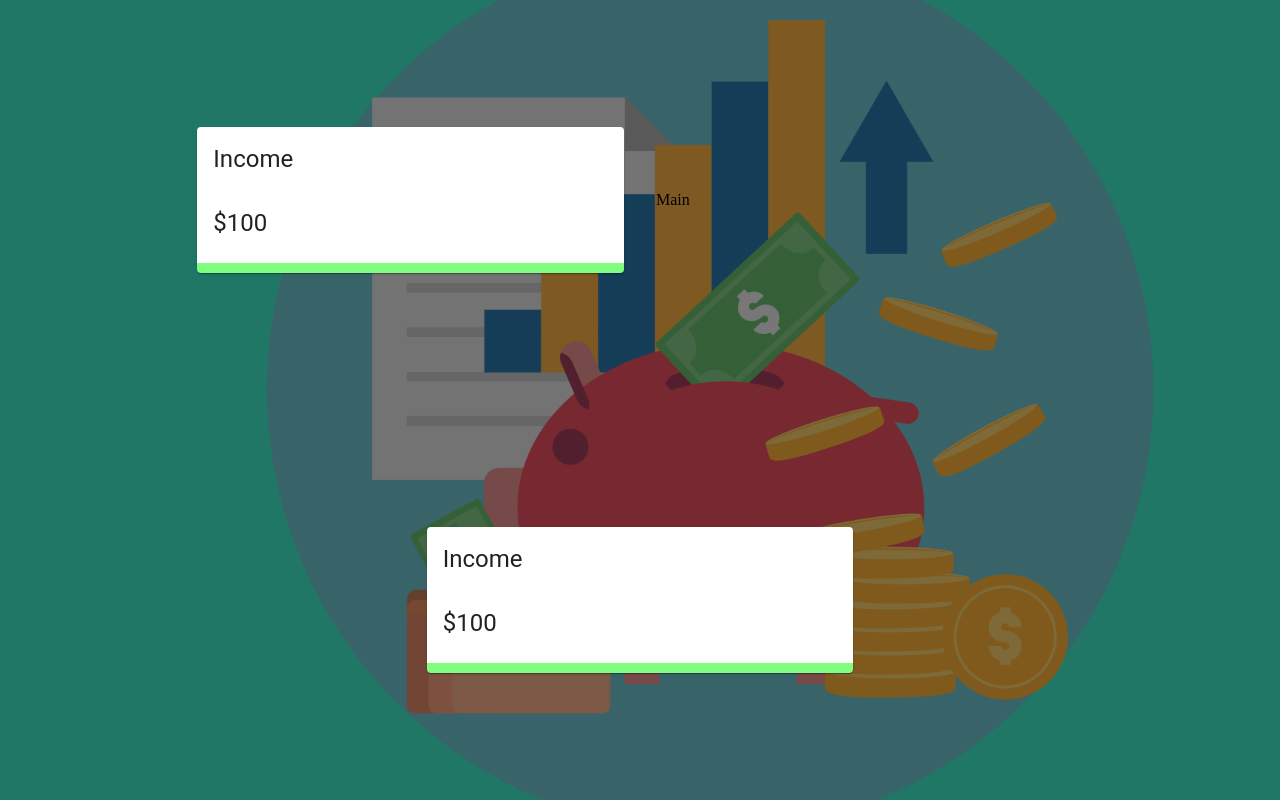
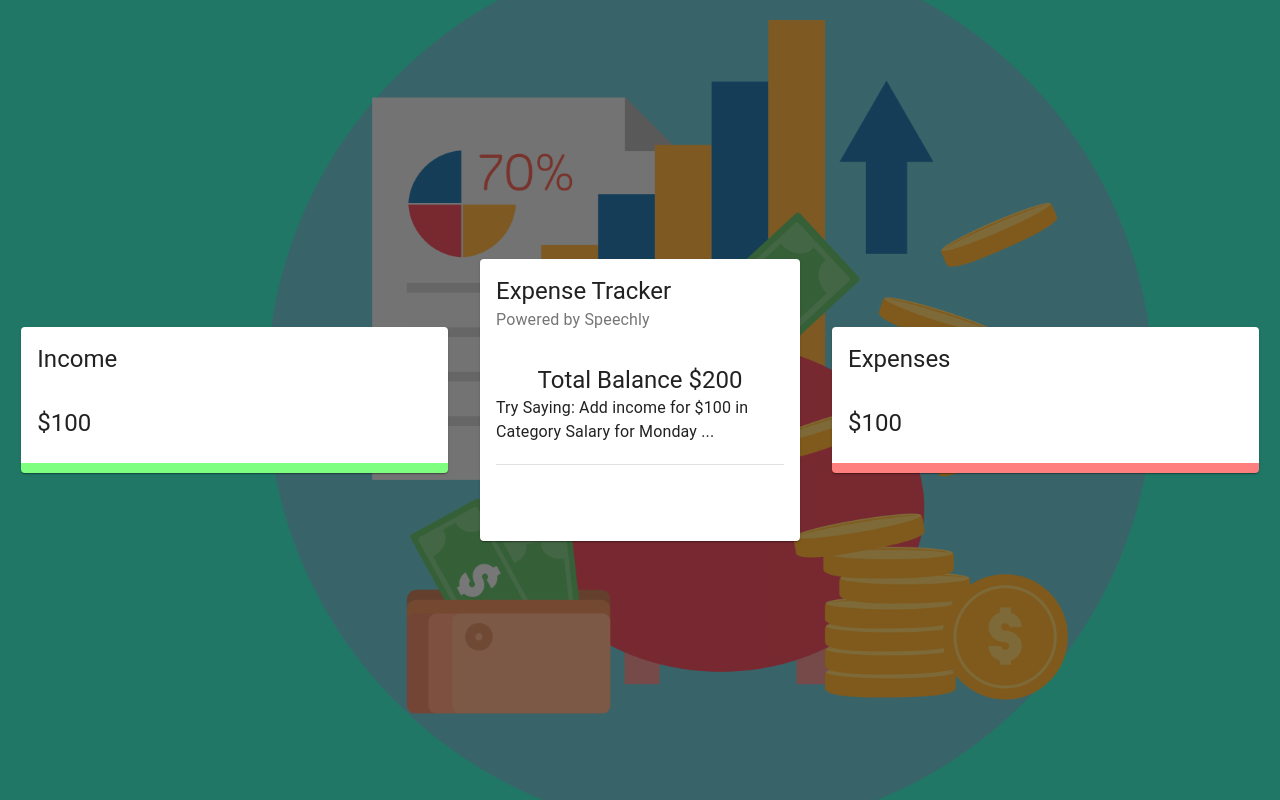
Before and after one commit to dipscoder/ExpenseTracker, a React (Create React App) app: page / in a window 1280 px wide. Built offline with nearby package versions, Linux system fonts and the light colour scheme.

Commit message:
Add main component and Add styles to it

```diff
--- a/src/App.js
+++ b/src/App.js
@@ -1,5 +1,6 @@
 import React from 'react'
-import Details from './components/details/Details'
+import Details from './components/Details/Details'
+import Main from './components/Main/Main'
 
 import { Grid } from "@material-ui/core"
 import useStyles from "./styles"
@@ -9,13 +10,13 @@
     return (
         <Grid className={classes.grid} container spacing={0} alignItems="center" justify="center" style={{ height : '100vh' }} >
             <Grid item xs={12} sm={4} >
-                <Details />
+                <Details title="Income" />
+            </Grid>
+            <Grid item xs={12} sm={3} >
+                <Main />
             </Grid>
             <Grid item xs={12} sm={4} >
-                Main
-            </Grid>
-            <Grid item xs={12} sm={4} >
-                <Details />
+                <Details title="Expenses" />
             </Grid>
         </Grid>
     )
--- /dev/null
+++ b/src/components/Main/Main.jsx
@@ -0,0 +1,31 @@
+import React from 'react'
+import { Card, CardHeader, CardContent, Typography , Grid, Divider } from "@material-ui/core";
+
+import useStyles from  "./styles"
+function Main() {
+    const classes = useStyles()
+
+    return (
+        <Card className={classes.root}>
+            <CardHeader title="Expense Tracker" subheader="Powered by Speechly" />
+            <CardContent>
+                <Typography variant="h5" align="center">Total Balance $200</Typography>
+                <Typography varian="subtitle1" styles={{ lineHeight : '1.5rem' , marginTop : '20px' }} >
+                    {/* InfoCard */}
+                    Try Saying: Add income for $100 in Category Salary for Monday ...
+                </Typography>
+                <Divider className={classes.divider} />
+                {/* Form  */}
+            </CardContent>
+            <CardContent className={classes.cardContent}>
+                <Grid container spacing={2}>
+                    <Grid item xs={12}>
+                        {/* <List /> */}
+                    </Grid>
+                </Grid>
+            </CardContent>
+        </Card>
+    )
+}
+
+export default Main
--- /dev/null
+++ b/src/components/Main/styles.js
@@ -0,0 +1,24 @@
+import { makeStyles } from '@material-ui/core/styles';
+
+export default makeStyles((theme) => ({
+  media: {
+    height: 0,
+    paddingTop: '56.25%', // 16:9
+  },
+  expand: {
+    transform: 'rotate(0deg)',
+    marginLeft: 'auto',
+    transition: theme.transitions.create('transform', {
+      duration: theme.transitions.duration.shortest,
+    }),
+  },
+  expandOpen: {
+    transform: 'rotate(180deg)',
+  },
+  cartContent: {
+    paddingTop: 0,
+  },
+  divider: {
+    margin: '20px 0',
+  },
+}));
--- a/src/components/details/Details.jsx
+++ b/src/components/details/Details.jsx
@@ -4,12 +4,12 @@
 
 import useStyles from "./styles"
 
-function Details() {
+function Details({ title }) {
     const classes = useStyles()
 
     return (
-        <Card className={classes.income}>
-            <CardHeader title="Income" />
+        <Card className={ title === 'Income' ? classes.income : classes.expense}>
+            <CardHeader title={title} />
             <CardContent>
                 <Typography variant="h5">$100</Typography>
                 {/* <Doughnut data="DATA" /> */}
```
Also changed, not shown: 1 other file (tests, documents, lock files or other folders).
